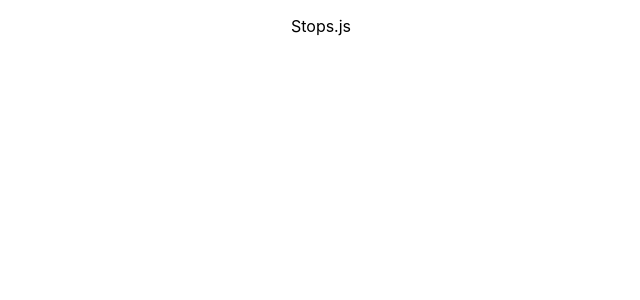
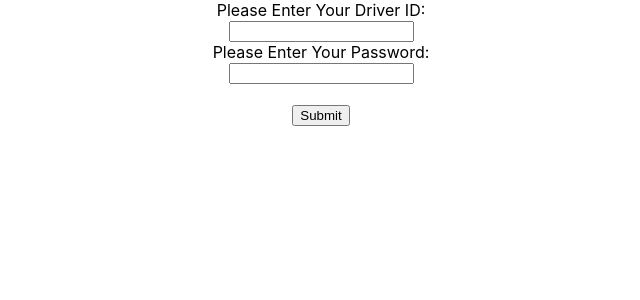
Before and after one commit to erikesund/train-app-system, a React (Create React App) app in the folder cab-app/: page / in a window 1280 px wide. Shown: the top 300 px of the page, without its empty margins (319-959 px from the left). Built offline with nearby package versions, Linux system fonts and the light colour scheme.

Commit message:
basic login form non functional

```diff
--- a/cab-app/src/App.js
+++ b/cab-app/src/App.js
@@ -1,6 +1,7 @@
 import './App.css';
 import React, { useEffect, useState } from 'react'
 import Stops from './components/stops';
+import DriverLogin from './components/DriverLogin/DriverLogin';
 
 function App() {
 
@@ -21,7 +22,7 @@ function App() {
 
   return (
     <div className="App">
-      <Stops stops={locationArray}/>
+      <DriverLogin/>
     </div>
   );}
 
--- a/cab-app/src/components/DriverLogin/DriverLogin.js
+++ b/cab-app/src/components/DriverLogin/DriverLogin.js
@@ -3,7 +3,13 @@ import React from "react";
 function DriverLogin () {
 
   return (
-    <form></form>
+    <form>
+      <label for="driverId">Please Enter Your Driver ID:</label><br/>
+      <input type="text" id="driverId" name="driverId"/><br/>
+      <label for="driverId">Please Enter Your Password:</label><br/>
+      <input type="text" id="driverPassword" name="driverPassword"/><br/><br/>
+      <input type="submit" value="Submit"/>
+    </form>
   )
 };
 
```
